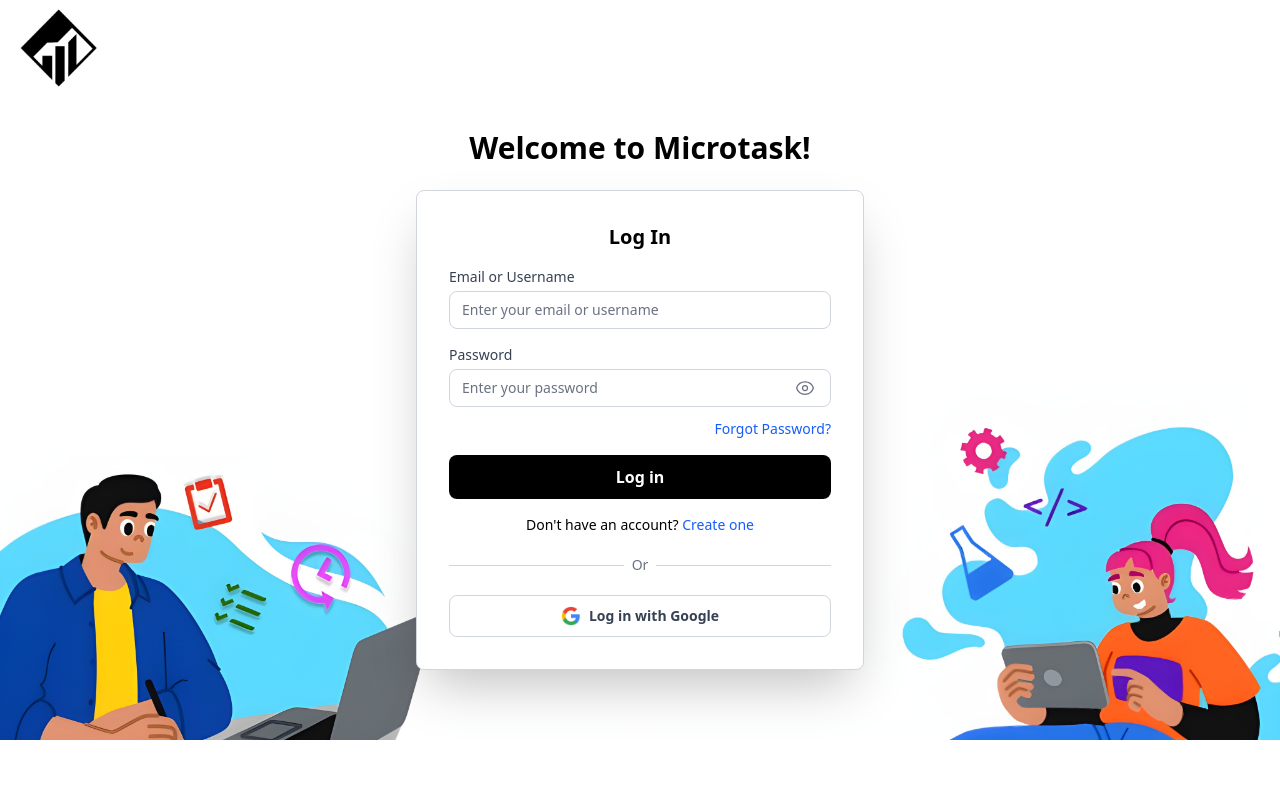
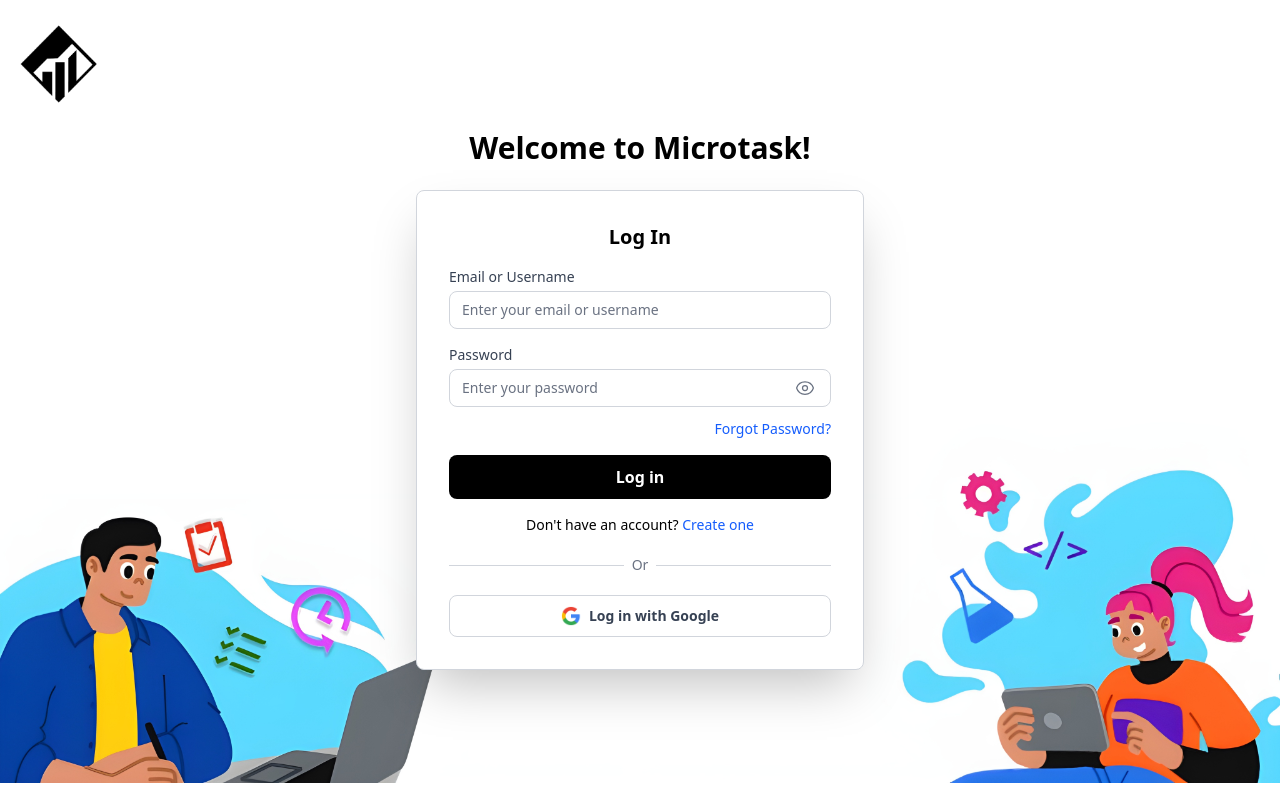
Before and after one commit to Zakidesuwa/Microtasks, a SvelteKit app: page / in a window 1280 px wide. Built offline with nearby package versions, Linux system fonts and the light colour scheme; no server answers.

Commit message:
Fix: Configure OpenRouter API key and update type definitions

```diff
--- a/src/app.d.ts
+++ b/src/app.d.ts
@@ -35,6 +35,23 @@
     // interface Error {} // Default SvelteKit error type
     // interface Platform {} // For Cloudflare Pages, Vercel, Netlify, etc.
 
+    // --- SvelteKit Environment Variables ---
+    // This is the crucial part you need to add/modify
+    interface SvelteKit {
+      EnvStaticPrivate: {
+        OPENROUTER_API_KEY: string;
+        FIREBASE_ADMIN_SDK_JSON: string;
+        CRON_SECRET: string;
+        RESEND_API_KEY: string;
+        APP_URL: string; // Assuming APP_URL is also a private env var used server-side
+        // Add any other private environment variables you have in .env
+      };
+      // If you had public vars (prefixed with PUBLIC_ in .env)
+      // EnvStaticPublic: {
+      //    PUBLIC_EXAMPLE_VAR: string;
+      // }
+    }
+
     // --- Shared custom types exported from the App namespace ---
     export type IconKey = "study" | "work" | "self-improvement" | "other"; // Defined icon keys
 
@@ -69,8 +86,6 @@
     }
 
     // --- Form Action Return Types ---
-    // These define the structure of the object returned by form actions,
-    // especially when using `fail()` or successful returns.
     export interface BoardFormResult {
       success?: boolean;
       message?: string;
--- a/src/routes/+page.server.ts
+++ b/src/routes/+page.server.ts
@@ -1,4 +1,3 @@
-// src/routes/login/+page.server.ts
 
 import type { Actions } from './$types.js';
 import { db } from '$lib/firebase.js'; // Ensure this path is correct
--- a/src/routes/+page.svelte
+++ b/src/routes/+page.svelte
@@ -237,12 +237,12 @@
 </script>
 
 <main
-    class="flex flex-col justify-center items-center min-h-screen w-full h-full bg-cover"
-    style="background-image: url('/background.png'); background-position: center +740px;" >
+    class="flex flex-col justify-center items-center min-h-screen w-full h-full bg-cover bg-fixed"
+    style="background-image: url('/background.png'); background-position: center +783px;" >
     <img
         src="/logonamin.png"
         alt="Microtask Logo"
-        class="absolute top-6 left-10 h-12 scale-150 md:scale-250"
+        class="absolute top-10 left-10 h-12 scale-250"
     />
     <h1 class="text-3xl font-bold text-center mb-6 text-black">Welcome to Microtask!</h1>
 
```
